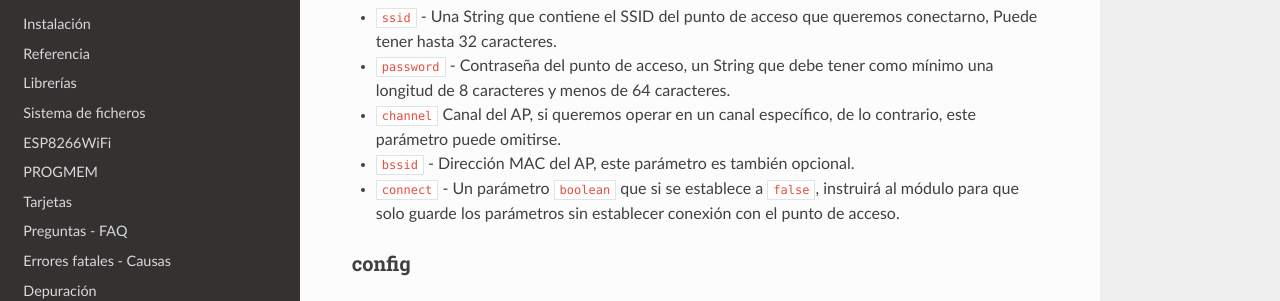
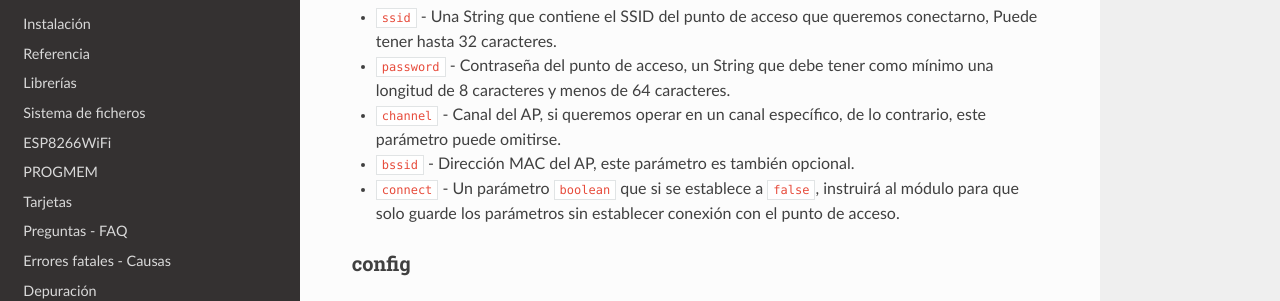
Before and after one commit to lrmoreno007/ESP8266-Arduino-Spanish, a Sphinx documentation site: the page built from doc/esp8266wifi/station-class.rst, in a window 1280 px wide and 900 px high, scrolled down 1960 px. Shown: the part 153-454 px from the top of the window. Built offline with Sphinx 7.4.7 and the Read the Docs theme 2.0.0, drawn with Linux system fonts in a browser that asks for light colours; pages that are not in the unit, such as notebooks, are missing from menus.

```diff
--- a/doc/esp8266wifi/station-class.rst
+++ b/doc/esp8266wifi/station-class.rst
@@ -82,7 +82,7 @@ Meaning of parameters is as follows:
 
 * ``password`` - Contraseña del punto de acceso, un String que debe tener como mínimo una longitud de 8 caracteres y menos de 64 caracteres.
 
-* ``channel`` Canal del AP, si queremos operar en un canal específico, de lo contrario, este parámetro puede omitirse.
+* ``channel`` - Canal del AP, si queremos operar en un canal específico, de lo contrario, este parámetro puede omitirse.
 
 * ``bssid`` - Dirección MAC del AP, este parámetro es también opcional.
 
```
